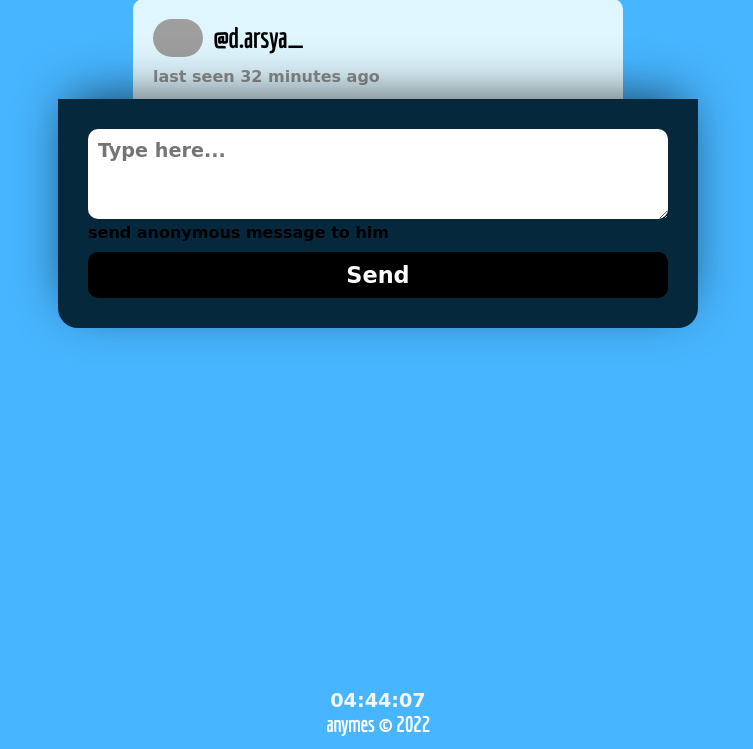
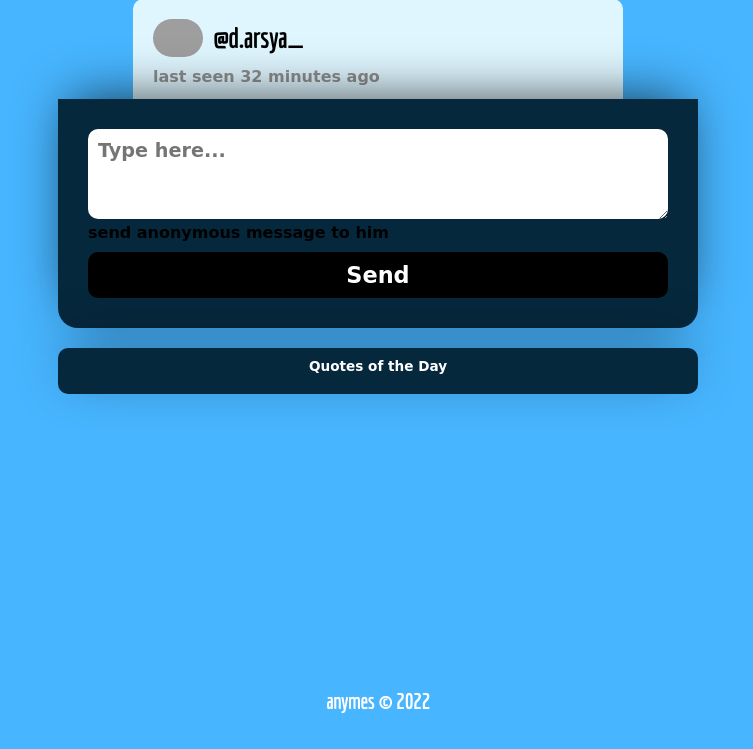
Before and after one commit to d-arsya/d-arsya.github.io, a PHP site: page / in a window 1280 px wide. Shown: the part 51-800 px from the top of the page, without its empty margins (262-1015 px from the left). Run offline with PHP 8.4, Linux system fonts and the light colour scheme; some libraries are stand-ins or nearby versions; some web fonts are replaced; grey boxes are pictures that could not be loaded.

Commit message:
Update styleSecret.css

```diff
--- a/styleSecret.css
+++ b/styleSecret.css
@@ -1,5 +1,4 @@
 @import url('https://fonts.googleapis.com/css2?family=Bellota&family=Economica&display=swap');
-/* font-family: 'Economica', sans-serif; */
 *{
     font-family: 'Bellota', cursive;
     font-weight: 800;
@@ -89,6 +88,34 @@
     position: relative;
     top: 100px;
 }
+.quoteCard{
+    box-shadow: -1px -12px 53px -14px rgba(0,0,0,0.75);
+    -webkit-box-shadow: -1px -12px 53px -14px rgba(0,0,0,0.75);
+    -moz-box-shadow: -1px -12px 53px -14px rgba(0,0,0,0.75);
+    background-color: rgb(6, 40, 61);
+    border-radius: 10px;
+    padding: 10px 5px 10px 5px;
+    position: relative;
+    top: 120px;
+}
+.quote{
+    color: white;
+    text-align: center;
+    font-size: .85em;
+    animation: quote 3s;
+}
+.author{
+    margin-top: 10px;
+    color: grey;
+    font-style: italic;
+    text-align: center;
+    font-size: .95em;
+}
+.animeQuote{animation: quote 2s;}
+@keyframes quote{
+    0%{opacity: 0;}
+    100%{opacity: 100%;}
+}
 textarea{
     width: 100%;
     height: 90px;
@@ -118,6 +145,7 @@
     text-align: center;
     color: whitesmoke;
     font-size: 1.2em;
+    display: none;
 }
 #time{visibility: hidden;display: none;}
 .footerTip{
```
